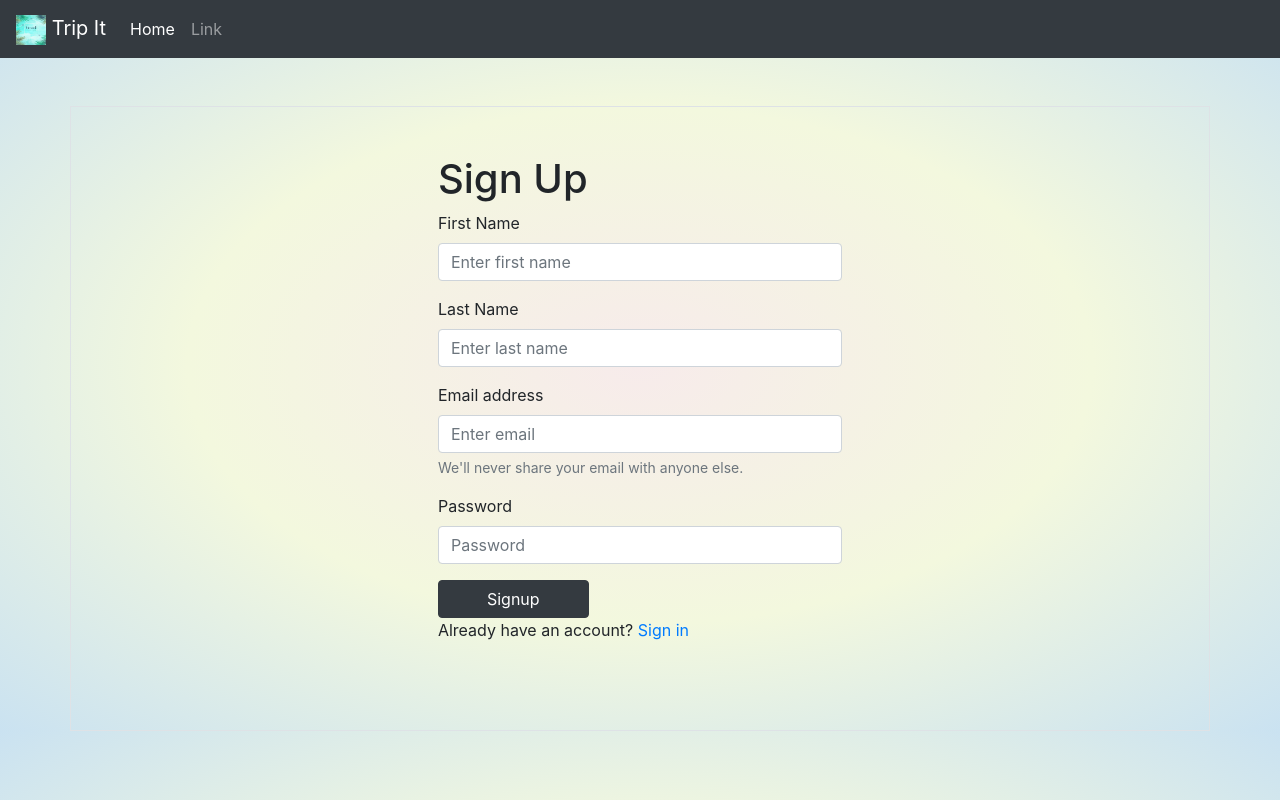
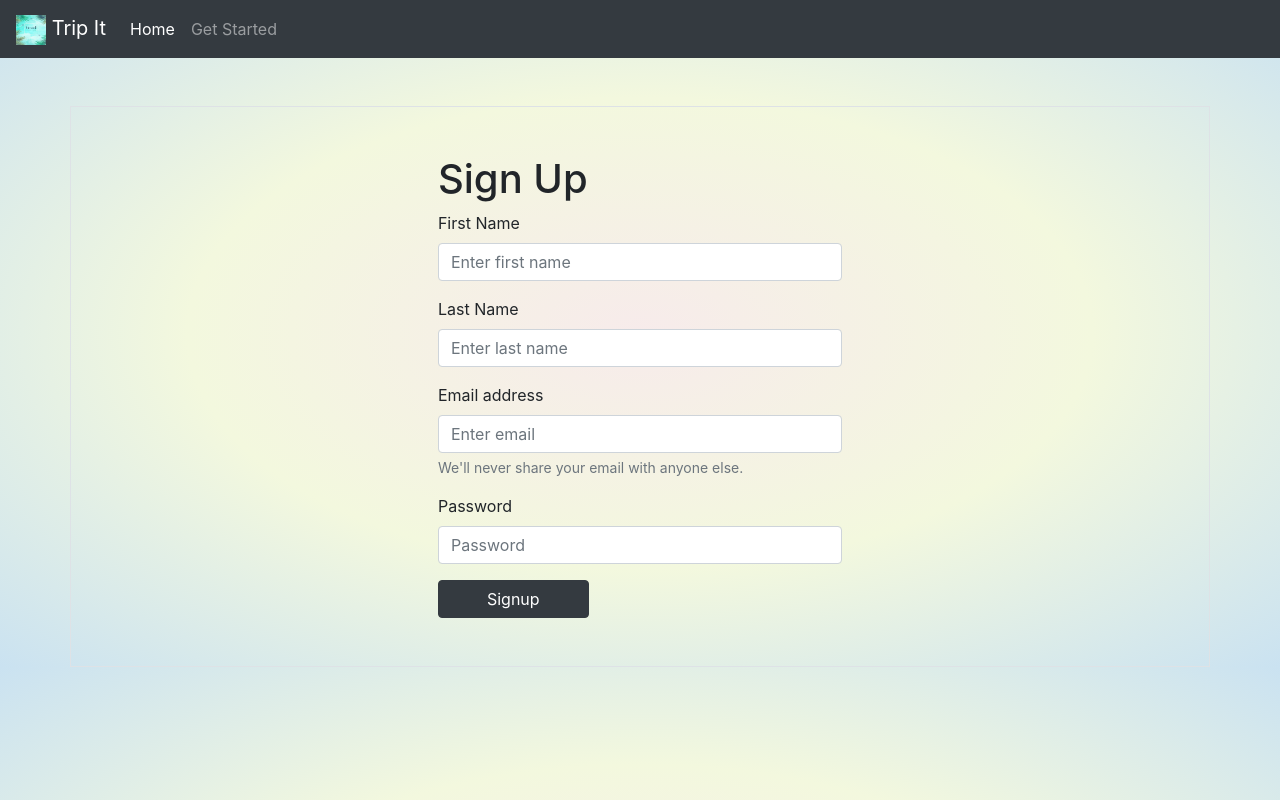
Before and after one commit to shravanthi94/Personalized-Travel-Planner, a React (Create React App) app in the folder frontend/: page /signup in a window 1280 px wide. Built offline with nearby package versions, Linux system fonts and the light colour scheme.

Commit message:
Add redirection links

```diff
--- a/frontend/src/components/Navbar.js
+++ b/frontend/src/components/Navbar.js
@@ -5,20 +5,20 @@ const Navbar = () => {
   return (
     <Fragment>
       <nav class='navbar navbar-expand-lg navbar-dark bg-dark'>
-        <a class='navbar-brand' href='/'>
+        <a class='navbar-brand' href='/home'>
           <img src={logo} width='30' height='30' alt='' /> Trip It
         </a>
 
         <div class='collapse navbar-collapse' id='navbarSupportedContent'>
           <ul class='navbar-nav mr-auto'>
             <li class='nav-item active'>
-              <a class='nav-link' href='/'>
+              <a class='nav-link' href='/home'>
                 Home <span class='sr-only'>(current)</span>
               </a>
             </li>
             <li class='nav-item'>
-              <a class='nav-link' href='/'>
-                Link
+              <a class='nav-link' href='/gettingStarted'>
+                Get Started
               </a>
             </li>
           </ul>
--- a/frontend/src/components/gettingStarted/gettingStarted.js
+++ b/frontend/src/components/gettingStarted/gettingStarted.js
@@ -3,11 +3,14 @@ import '../../App.css';
 import '@fortawesome/fontawesome-free/css/all.min.css';
 import './gettingStarted.css';
 import {Form} from 'react-bootstrap';
+import Navbar from '../Navbar';
 
 class gettingStarted extends Component{
     render() {
         return(
-            <div class="container" >
+            <React.Fragment>
+                <Navbar />
+                    <div class="container" style={{padding: "20px"}} >
                         <h1> Let's get you started!! </h1>
                         <div class="container">
                             <form class = 'form' style={{border: "1px solid black"}}>
@@ -47,6 +50,7 @@ class gettingStarted extends Component{
                             </form>
                         </div>
                     </div>
+            </React.Fragment>
 
         )
     }
--- a/frontend/src/components/userHome/userHome.js
+++ b/frontend/src/components/userHome/userHome.js
@@ -6,10 +6,13 @@ import la from "../images/la.jpeg"
 //import { Card, CardDeck, Button} from 'react-bootstrap';
 import '@fortawesome/fontawesome-free/css/all.min.css';
 import './userHome.css';
+import NavBar from '../Navbar'
 
 class userHome extends Component {
     render() {
         return (
+            <React.Fragment>
+                <NavBar />
                     <div>
                         <div class="container-fluid d-flex justify-content-center">
                             <div class="row">
@@ -55,6 +58,7 @@ class userHome extends Component {
                             </div>
                         </div>
                     </div>
+            </React.Fragment>
         )
     }
 }
--- a/frontend/src/components/userLogin/userLogin.js
+++ b/frontend/src/components/userLogin/userLogin.js
@@ -38,7 +38,7 @@ class userLogin extends Component {
           localStorage.setItem('token', data.token);
           localStorage.setItem('userID', data.id);
           localStorage.setItem('email', data.email);
-          window.location = '/';
+          window.location = '/home';
         }
       })
       .catch((error) => {
--- a/frontend/src/components/userSignup/userSignup.js
+++ b/frontend/src/components/userSignup/userSignup.js
@@ -113,11 +113,6 @@ class userSignup extends Component {
                   Signup
                 </button>
                 <br />
-                <p>
-                  {' '}
-                  Already have an account? <a href='/login'>Sign in</a>
-                </p>
-                <br />
                 <div>{errors}</div>
               </form>
             </div>
```
Lines whose indentation alone changed are shown as unchanged.
